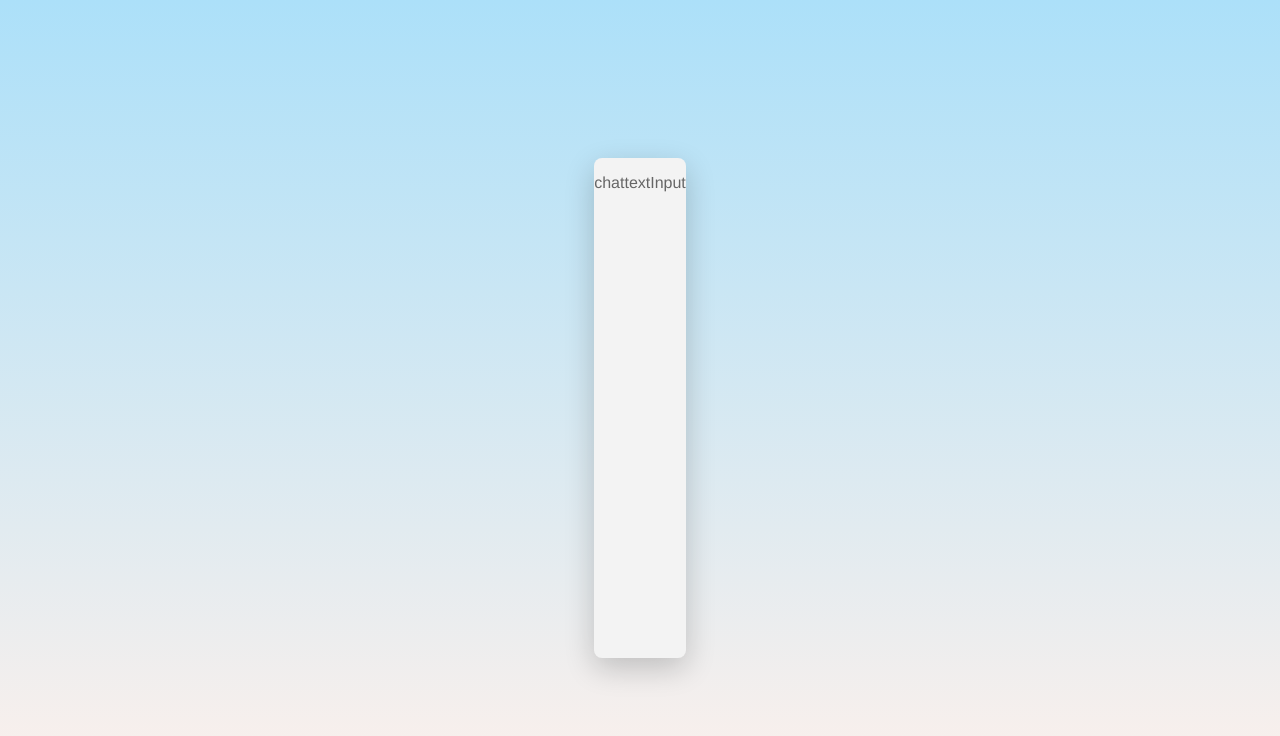
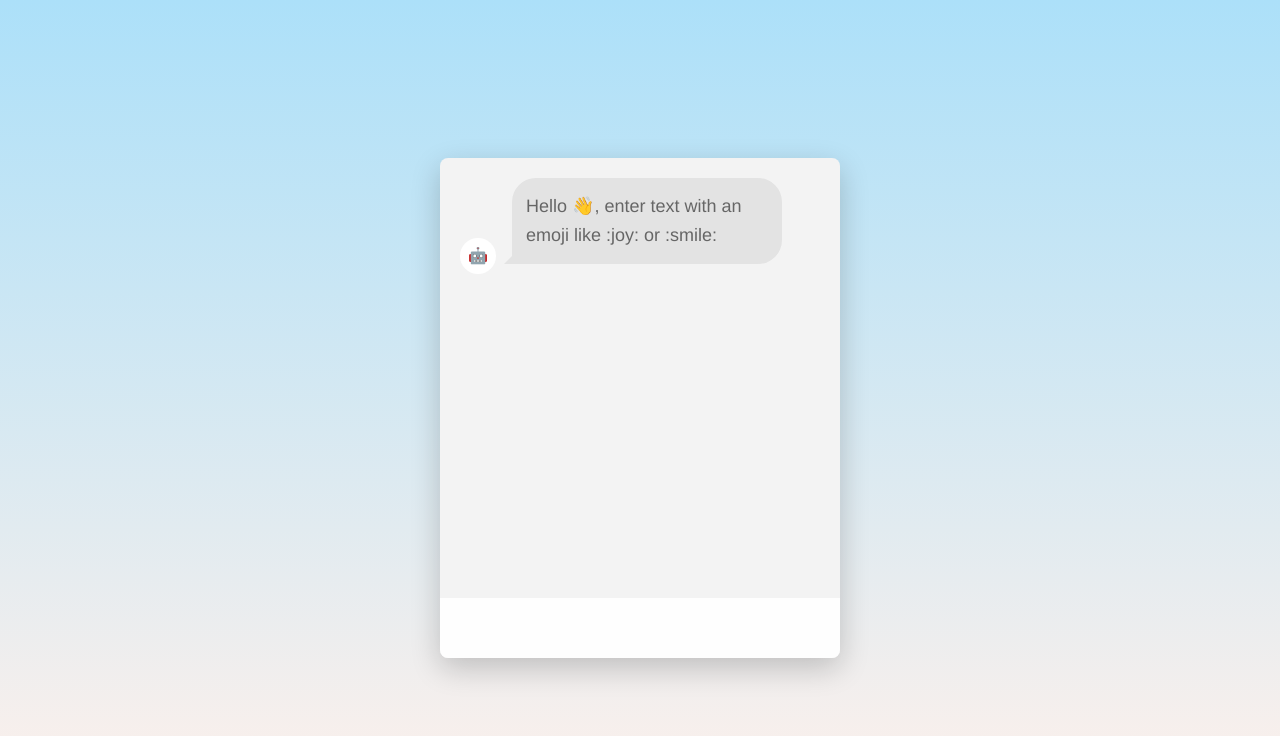
Before and after one commit to dreiv/rct-portals, a React (Create React App) app: page / in a window 1280 px wide. Shown: the top 736 px of the page. Built offline with nearby package versions, Linux system fonts and the light colour scheme.

Commit message:
added emoji portal

```diff
--- a/src/App.css
+++ b/src/App.css
@@ -75,9 +75,9 @@ button {
 }
 
 .emoji-menu {
-	overflow: scroll;
+	overflow-y: scroll;
 
-	max-height: 1.625rem;
+	max-height: 9.75rem;
 	margin: 0;
 	padding: .625rem;
 
--- a/src/App.js
+++ b/src/App.js
@@ -1,6 +1,7 @@
 import React, { Component } from 'react'
-import Chat from './components/Chat';
-import TextInput from './components/TextInput';
+import Chat from './components/Chat'
+import TextInput from './components/TextInput'
+import { responses } from './data/responses'
 import './App.css'
 
 class App extends Component {
@@ -11,6 +12,36 @@ class App extends Component {
 				text: 'Hello 👋, enter text with an emoji like :joy: or :smile:',
 			},
 		],
+	}
+
+	handleSubmit = text => {
+		this.addComment('me', text)
+		this.startBotResponse()
+	}
+
+	startBotResponse() {
+		if (this.botResponse) {
+			clearTimeout(this.botResponse)
+		}
+
+		this.botResponse = setTimeout(this.fakeResponse, Math.random() * 2000 + 500)
+	}
+
+	fakeResponse = () => {
+		const i = Math.floor(Math.random() * (responses.length - 1))
+		const response = responses[i]
+		this.addComment('bot', response)
+	}
+
+	addComment(author, text) {
+		const comments = [
+			...this.state.comments,
+			{
+				author,
+				text,
+			},
+		]
+		this.setState({ comments })
 	}
 
 	render() {
--- a/src/components/Chat.js
+++ b/src/components/Chat.js
@@ -1,7 +1,28 @@
 import React, { Component } from 'react'
 
 export default class Chat extends Component {
+	componentDidUpdate() {
+		this.chat.scrollTop = this.chat.scrollHeight
+	}
+
 	render() {
-		return <p>chat</p>
+		const { comments } = this.props
+		return (
+			<div className="chat" ref={ref => (this.chat = ref)}>
+				{comments.map(({ author, text }, i) => {
+					const isMe = author === 'me'
+
+					return (
+						<div
+							key={`comment-${i}`}
+							className={`comment ${isMe ? 'me' : 'bot'}`}
+						>
+							<span className="avatar">{isMe ? '😎' : '🤖'}</span>
+							<p className="bubble">{text}</p>
+						</div>
+					)
+				})}
+			</div>
+		)
 	}
 }
--- /dev/null
+++ b/src/components/EmojiMenu.js
@@ -0,0 +1,11 @@
+import React from 'react'
+
+export const EmojiMenu = ({ emojis, handleSelect }) => (
+	<ul className="emoji-menu">
+		{emojis.map(({ emoji }, i) => (
+			<li key={i}>
+				<button onClick={() => handleSelect(emoji)}>{emoji}</button>
+			</li>
+		))}
+	</ul>
+)
--- a/src/components/TextInput.js
+++ b/src/components/TextInput.js
@@ -1,7 +1,125 @@
 import React, { Component } from 'react'
+import ReactDOM from 'react-dom'
+import { emojis } from '../data/emojis'
+import { EmojiMenu } from './EmojiMenu'
 
 export default class TextInput extends Component {
+	state = {
+		value: '',
+		emojis: [],
+		potentialShortname: null,
+	}
+
+	// capture potential emoji shortcodes for autocomplete
+	emojiAutoComplete = new RegExp(/(:\b)\w+$/)
+
+	// capture all potential completed emoji shortcodes
+	emojiCompleteTest = new RegExp(/:(.*?):/g)
+
+	handleChange = event => {
+		const { value } = event.currentTarget
+
+		if (this.emojiAutoComplete.test(value)) {
+			// create regex based on expected shortname value
+			const potentialShortname = value.split(':').slice(-1)[0]
+			const regex = new RegExp(`^:${potentialShortname}`)
+
+			// filter emojis by shortnames
+			const matchingEmojis = emojis.filter(({ shortname }) =>
+				regex.test(shortname)
+			)
+
+			this.setState({
+				emojis: matchingEmojis,
+				value,
+				potentialShortname,
+			})
+		} else {
+			this.setState({
+				emojis: [],
+				value,
+			})
+		}
+	}
+
+	handleSelect = emoji => {
+		const { value, potentialShortname } = this.state
+		const nextValue = value.split(`:${potentialShortname}`).join(emoji)
+		this.setState({
+			value: nextValue,
+			emojis: [],
+			potentialShortname: null,
+		})
+		this.textarea.focus()
+	}
+
+	handleKeyDown = event => {
+		const { emojis, value } = this.state
+
+		// select an emoji on tab
+		const { keyCode } = event
+		if (keyCode === 9 && emojis[0]) {
+			event.preventDefault()
+			this.handleSelect(this.state.emojis[0].emoji)
+		}
+
+		// submit message on enter
+		const trimVal = value.replace('\n', '').trim()
+		if (keyCode === 13 && trimVal) {
+			event.preventDefault()
+			this.submitMessage()
+		}
+	}
+
+	submitMessage() {
+		const value = this.replaceEmojiShortcodes(this.state.value)
+		this.props.handleSubmit(value)
+		// clear out state
+		this.setState({
+			value: '',
+			emojis: [],
+			potentialShortname: null,
+		})
+	}
+
+	replaceEmojiShortcodes(value) {
+		// test for potential emoji shortnames
+		if (this.emojiCompleteTest.test(value)) {
+			// there may be a more concise approach here but i'm just gettin it done.
+			const matches = value
+				.match(this.emojiCompleteTest) // get all the potential matches
+				.map(val => emojis.filter(emoji => emoji.shortname === val)[0]) // return the emoji obj
+				.filter(v => v) // filter out undefined
+
+			// reduce value to replace emoji shortnames with emoji char
+			if (matches.length) {
+				value = matches.reduce(
+					(acc, cur) => acc.replace(cur.shortname, cur.emoji),
+					value
+				)
+			}
+		}
+		return value
+	}
+
 	render() {
-		return <p>textInput</p>
+		const { value, emojis } = this.state
+		const { getRef } = this.props
+		const showEmoji = emojis.length > 0
+		return (
+			<div className="text-input">
+				<textarea
+					onKeyDown={this.handleKeyDown}
+					onChange={this.handleChange}
+					value={value}
+					ref={ref => (this.textarea = ref)}
+				/>
+				{showEmoji &&
+					ReactDOM.createPortal(
+						<EmojiMenu handleSelect={this.handleSelect} emojis={emojis} />,
+						getRef()
+					)}
+			</div>
+		)
 	}
 }
```
